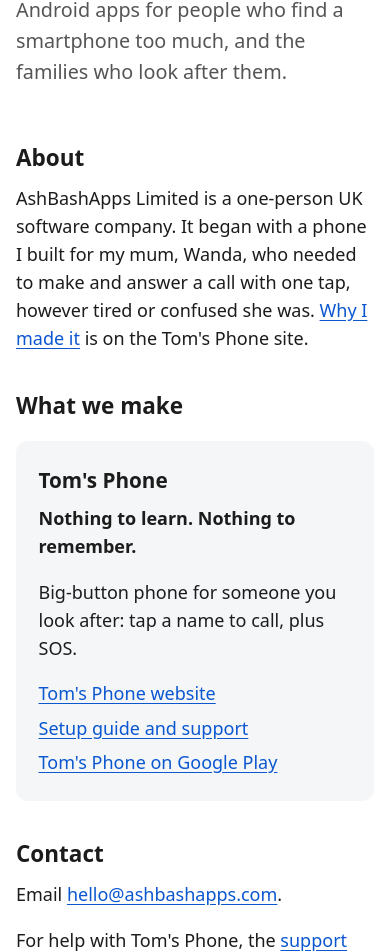
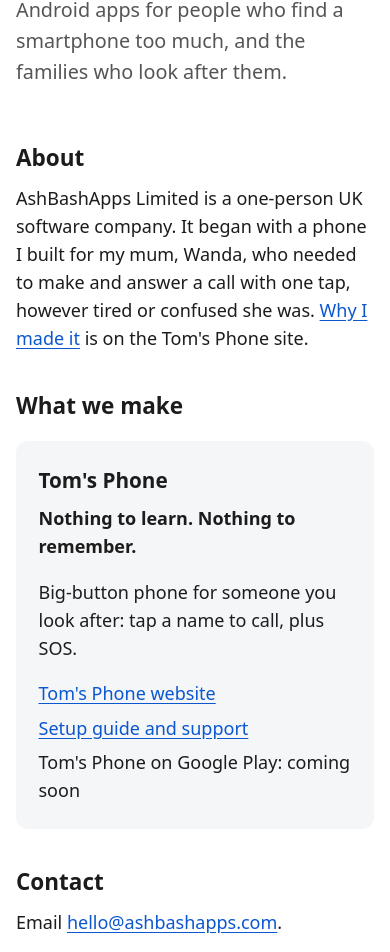
Before and after one commit to ashleybenns/ashbashapps-site, a plain HTML site: page index.html in a window 390 px wide. Shown: the part 119-1071 px from the top of the page. Drawn offline with Linux system fonts and the light colour scheme.

Commit message:
Tom's Phone card: Google Play "coming soon" until the listing is live
The Play page returned 404 on 2026-11-17 while the developer account moved to an organisation
account. The link is kept in a comment beside it, to restore the day the listing is live
(TP_June26 planning/PROPAGATION.md §7).

Co-Authored-By: Claude Opus 5.5 <noreply@anthropic.com>

```diff
--- a/index.html
+++ b/index.html
@@ -83,7 +83,10 @@
         <ul class="links">
           <li><a href="https://www.toms-phone.com/">Tom's Phone website</a></li>
           <li><a href="https://www.toms-phone.com/support">Setup guide and support</a></li>
-          <li><a href="https://play.google.com/store/apps/details?id=com.ashbashapps.tomsphone">Tom's Phone on Google Play</a></li>
+          <!-- Until Tom's Phone 2.0 is live on Google Play (set 2026-11-17). When it is, restore:
+               <li><a href="https://play.google.com/store/apps/details?id=com.ashbashapps.tomsphone">Tom's Phone on Google Play</a></li>
+               TP_June26 planning/PROPAGATION.md §7 "When the app goes live on Google Play". -->
+          <li>Tom's Phone on Google Play: coming soon</li>
         </ul>
       </div>
     </section>
```
